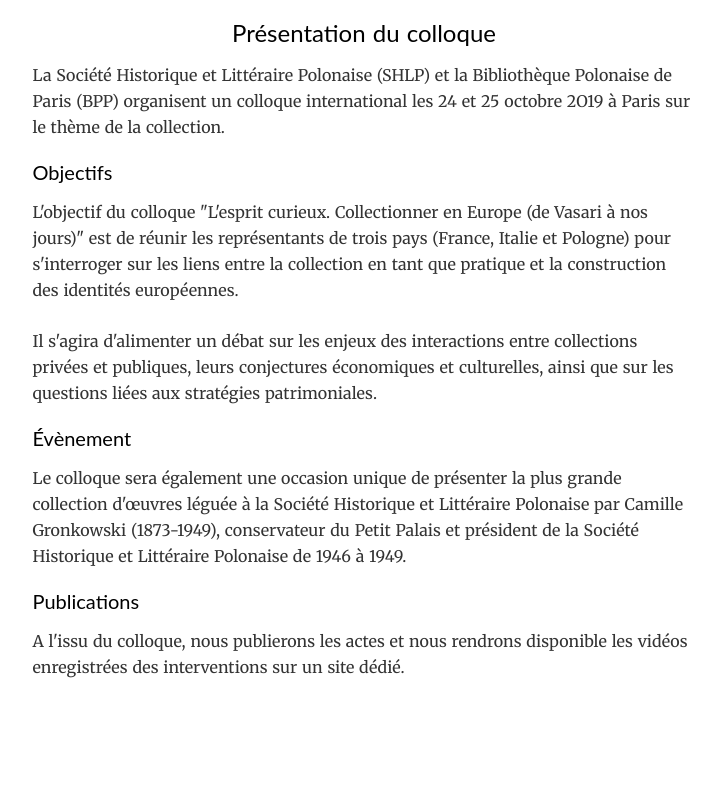
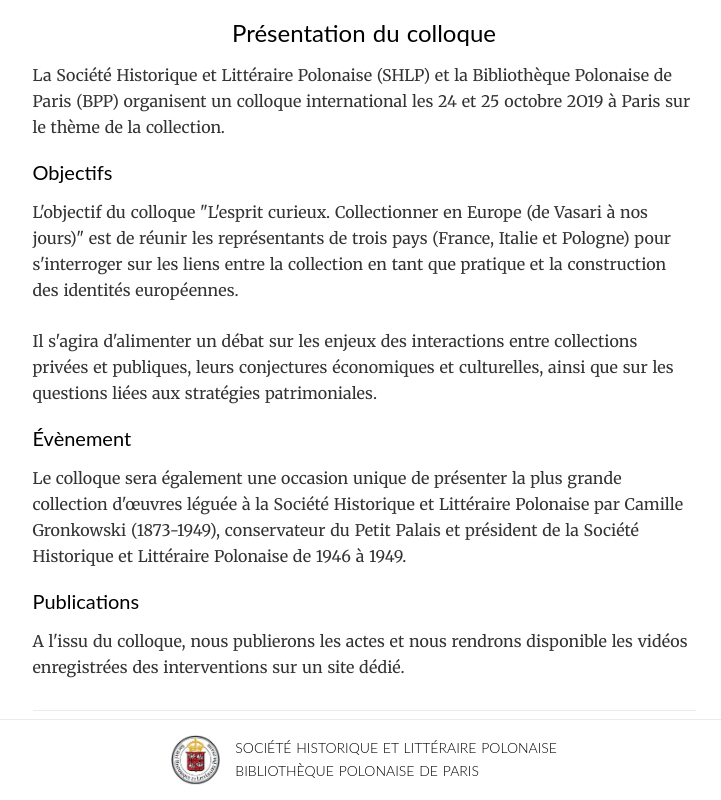
Before and after one commit to mustsee/lespritcurieux, a Nuxt app: page / in a window 1280 px wide. Shown: the part 192-992 px from the top of the page, without its empty margins (276-997 px from the left). Before the commit the page ends 892 px from the top, so only its background shows below. Built offline with nearby package versions, Linux system fonts and the light colour scheme.

Commit message:
add footer with logo

```diff
--- /dev/null
+++ b/components/Bottom.vue
@@ -0,0 +1,63 @@
+<template>
+    <div class="footer">
+        <div class="separationLine"></div>
+        <div class="logo">
+            <img src="/SHLP_BPP_logo.jpg"
+                 height="50px"
+                 alt="logo de la Société Historique et Littéraire Polonaise"
+            >
+            <div class="text">
+                Société Historique et Littéraire Polonaise<br>Bibliothèque Polonaise de Paris
+            </div>
+        </div>
+    </div>
+</template>
+<script>
+    export default {
+        methods: {
+            logoText() {
+                if (window.innerWidth < 576) return 'SHLP/BPP';
+                return ``
+            }
+        }
+    }
+</script>
+<style lang="scss" scoped>
+    .footer {
+        margin-top: 8px;
+        @media (min-width: 768px) {
+            align-self: center;
+            width: 720px;
+        }
+        @media (min-width: 991px) {
+            align-self: center;
+            width: 940px;
+        }
+        @media (min-width: 1200px) {
+            align-self: center;
+            width: 1010px;
+        }
+        .separationLine {
+            height: 1px;
+            background-color: #ebebeb;
+            //background-color: green;
+            margin-bottom: 15px;
+        }
+        .logo {
+            margin-bottom: 15px;
+            display: flex;
+            justify-content: center;
+            align-items: center;
+            .text {
+                font-family: 'Lato', sans-serif;
+                font-weight: 300;
+                font-size: 12px;
+                text-transform: uppercase;
+                margin-left: 15px;
+                @media (min-width: 576px) {
+                    font-size: 14px;
+                }
+            }
+        }
+    }
+</style>
--- a/layouts/default.vue
+++ b/layouts/default.vue
@@ -5,7 +5,9 @@
             <navbar/>
             <div class="content">
                 <nuxt/>
+                <div class="contentEnd"></div>
             </div>
+            <bottom/>
         </div>
     </div>
 </template>
@@ -13,11 +15,13 @@
 <script>
     import Top from '~/components/Top'
     import Navbar from '~/components/Navbar'
+    import Bottom from '~/components/Bottom'
 
     export default {
         components: {
             Top,
-            Navbar
+            Navbar,
+            Bottom,
         }
     }
 </script>
@@ -78,5 +82,11 @@
         @media (min-width: 1200px) {
             width: 663px;
         }
+        .contentEnd {
+            height: 1px;
+            background-color: #ebebeb;
+            //background-color: red;
+            margin-top: 30px;
+        }
     }
 </style>
```
Also changed, not shown: static/SHLP_BPP_logo.jpg (added).
